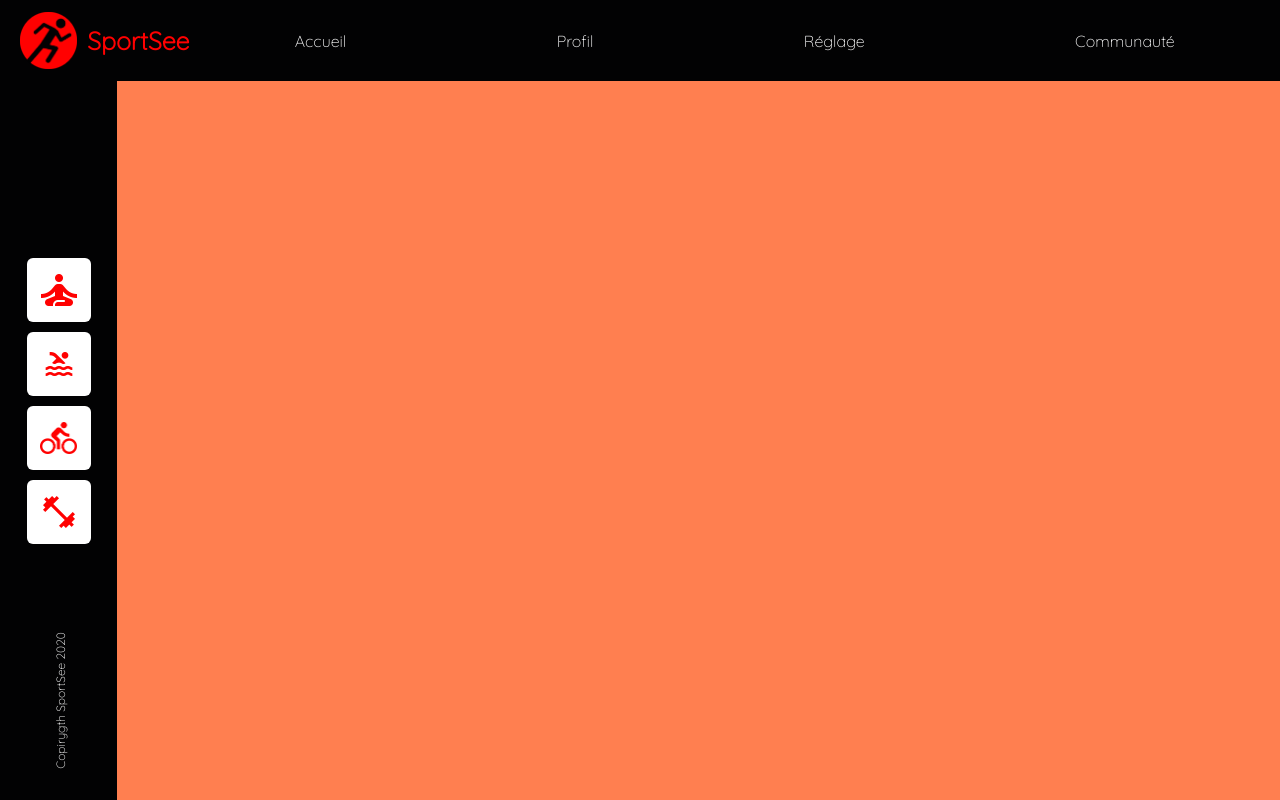
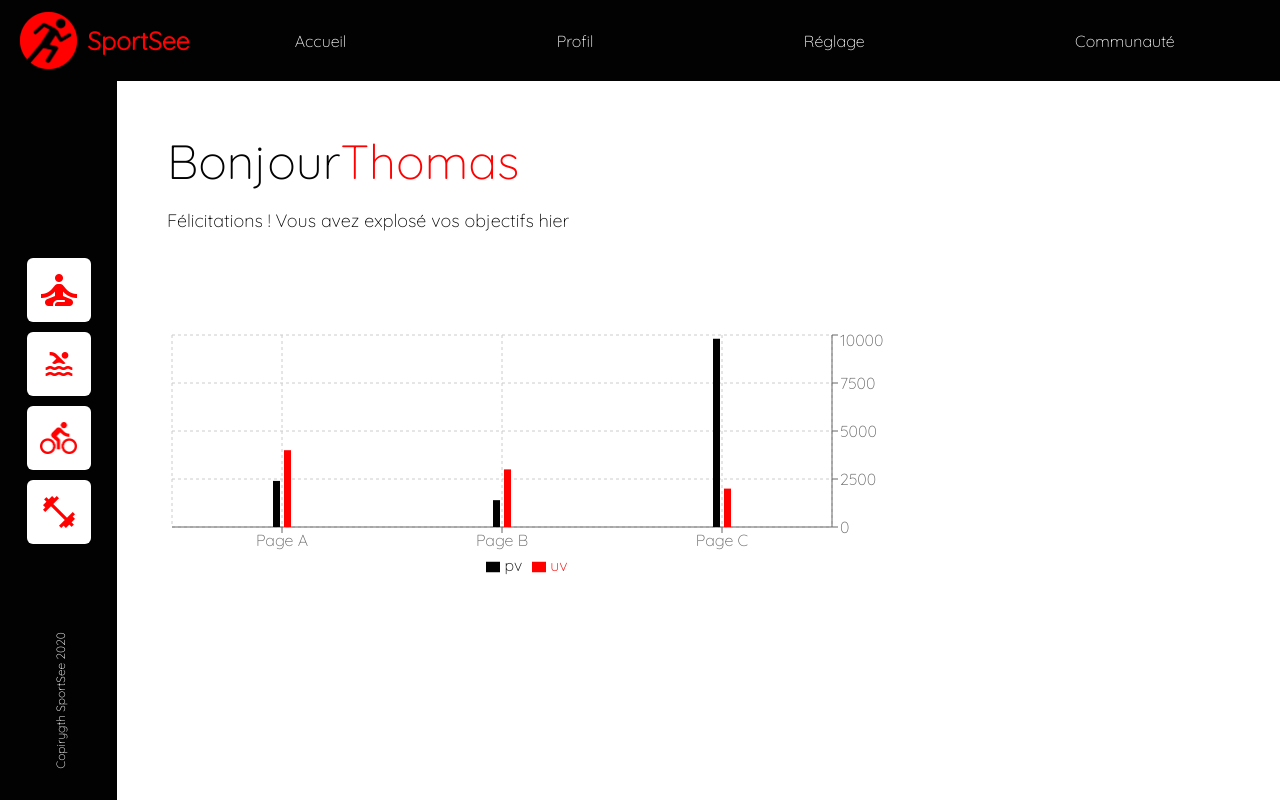
Before and after one commit to Salim-camara/sportSee, a React (Create React App) app: page / in a window 1280 px wide. Built offline with nearby package versions, Linux system fonts and the light colour scheme.

Commit message:
feat(chartBar): progress

```diff
--- a/package.json
+++ b/package.json
@@ -10,6 +10,7 @@
     "react-dom": "^18.2.0",
     "react-router-dom": "^6.10.0",
     "react-scripts": "5.0.1",
+    "recharts": "^2.5.0",
     "sass": "^1.62.0",
     "web-vitals": "^2.1.4"
   },
--- /dev/null
+++ b/src/components/charts/ChartBar.jsx
@@ -0,0 +1,50 @@
+import React from "react";
+import {
+  BarChart,
+  Bar,
+  XAxis,
+  YAxis,
+  Legend,
+  Tooltip,
+  CartesianGrid,
+} from "recharts";
+
+const ChartBar = () => {
+  const data = [
+    {
+      name: "Page A",
+      uv: 4000,
+      pv: 2400,
+    },
+    {
+      name: "Page B",
+      uv: 3000,
+      pv: 1398,
+    },
+    {
+      name: "Page C",
+      uv: 2000,
+      pv: 9800,
+    },
+  ];
+  return (
+    <div className="chartBar">
+      <BarChart width={730} height={250} data={data}>
+        <CartesianGrid strokeDasharray="3 3" />
+        <XAxis dataKey="name" tick={true} />
+        <YAxis orientation="right" />
+        <Tooltip />
+        <Legend />
+        <Bar
+          dataKey="pv"
+          fill="#020203"
+          barSize={7}
+          style={{ borderRadius: 50 }}
+        />
+        <Bar dataKey="uv" fill="#FF0101" barSize={7} />
+      </BarChart>
+    </div>
+  );
+};
+
+export default ChartBar;
--- a/src/pages/Home.jsx
+++ b/src/pages/Home.jsx
@@ -1,4 +1,5 @@
 import React, { useState } from "react";
+import ChartBar from "../components/charts/ChartBar";
 
 const Home = () => {
   const [logements, setlogements] = useState();
@@ -58,7 +59,25 @@ const Home = () => {
           </div>
           <p className="home__content__menu--text">Copirygth SportSee 2020</p>
         </div>
-        <div className="home__content__board"></div>
+        <div className="home__content__board">
+          <div className="home__content__board__top">
+            <div className="home__content__board__top__title">
+              <p className="home__content__board__top__title--hello">Bonjour</p>
+              <p className="home__content__board__top__title--name">Thomas</p>
+            </div>
+            <p className="home__content__board__top__subtitle">
+              Félicitations ! Vous avez explosé vos objectifs hier{" "}
+            </p>
+          </div>
+          <div className="home__content__board__bottom">
+            <div className="home__content__board__bottom__left">
+              <div className="home__content__board__bottom__left--barChart">
+                <ChartBar />
+              </div>
+            </div>
+            <div className="home__content__board__bottom__right"></div>
+          </div>
+        </div>
       </div>
     </div>
   );
--- /dev/null
+++ b/src/styles/components/charts/_chartBar.scss
@@ -0,0 +1,3 @@
+.chartBar {
+  color: $color_black;
+}
--- a/src/styles/main.scss
+++ b/src/styles/main.scss
@@ -3,3 +3,6 @@
 
 // pages
 @import "./pages/_home";
+
+// component
+@import "./components/charts/chartBar";
--- a/src/styles/pages/_home.scss
+++ b/src/styles/pages/_home.scss
@@ -4,7 +4,6 @@
   min-height: 100vh;
   flex: 1;
   color: $color_white;
-  background-color: green;
 
   &__header {
     display: flex;
@@ -105,8 +104,46 @@
     }
 
     &__board {
-      background-color: coral;
+      display: flex;
+      flex-direction: column;
       flex-grow: 1;
+
+      &__top {
+        display: flex;
+        flex-direction: column;
+        align-items: flex-start;
+        color: $color_black;
+        margin-left: 50px;
+
+        &__title {
+          display: flex;
+          flex-direction: row;
+          font-size: 48px;
+          font-weight: 500;
+          margin-top: 50px;
+
+          &--hello {
+            margin: 0;
+          }
+          &--name {
+            color: $color_red;
+            margin: 0;
+          }
+        }
+        &__subtitle {
+          font-size: 18px;
+        }
+      }
+
+      &__bottom {
+        display: flex;
+        flex-direction: row;
+        margin-top: 80px;
+
+        &__left {
+          margin-left: 50px;
+        }
+      }
     }
   }
 }
```
Also changed, not shown: 1 other file (tests, documents, lock files or other folders).
